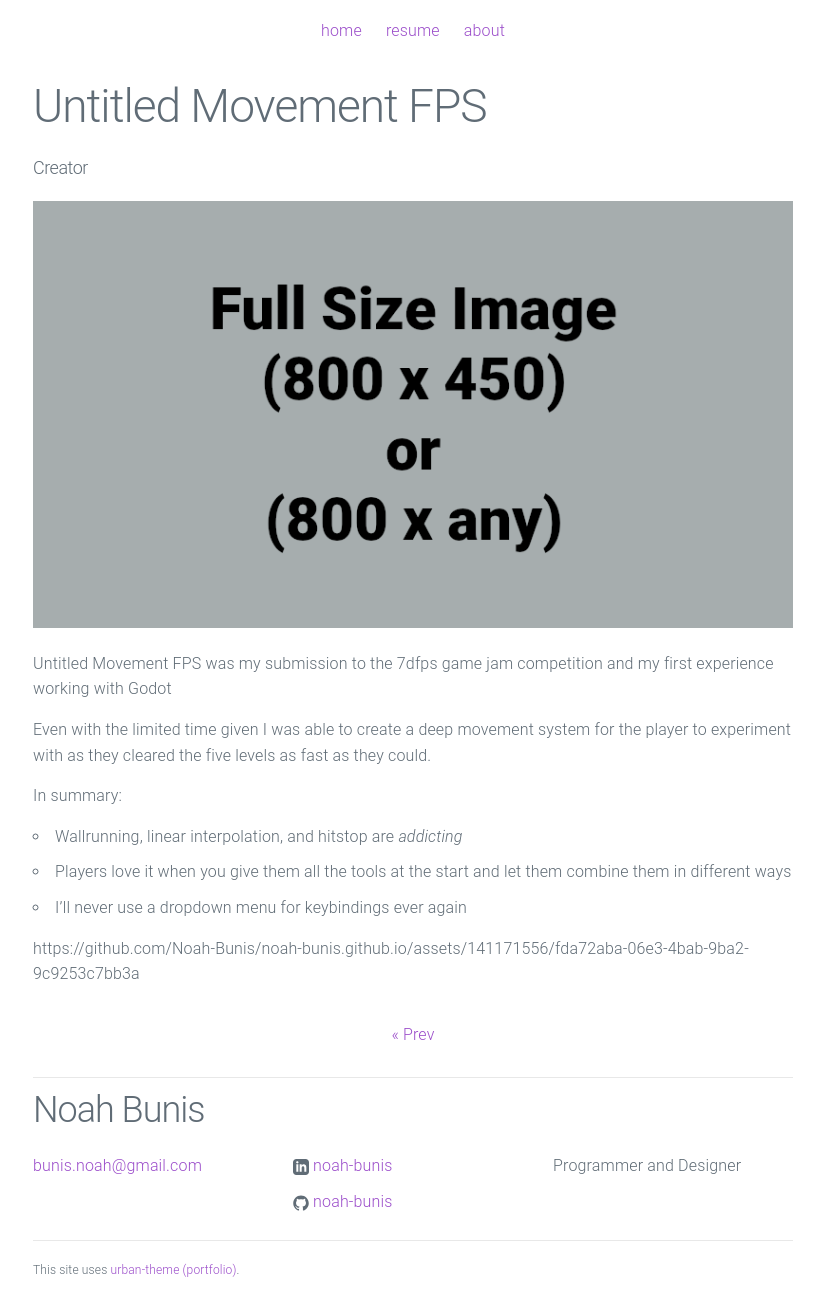
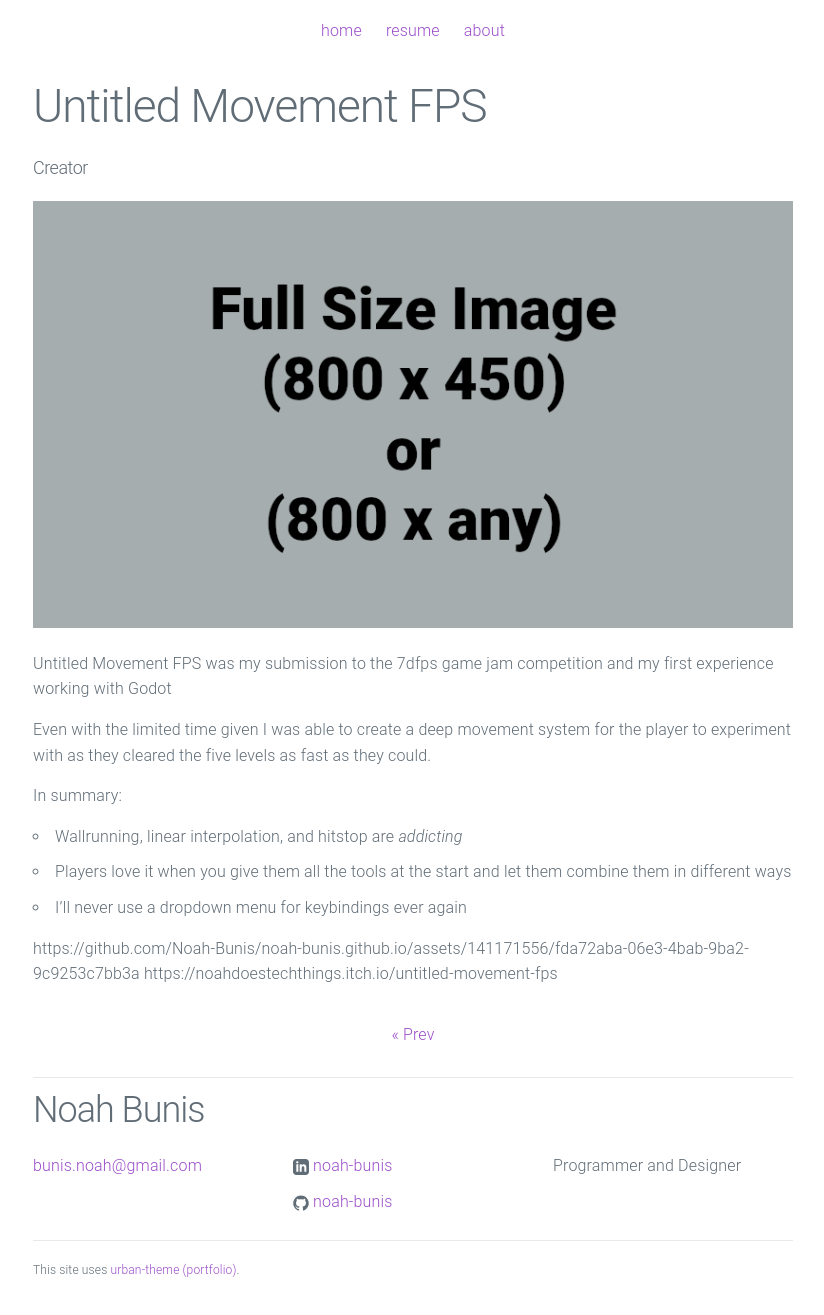
Before and after one commit to Noah-Bunis/noah-bunis.github.io, a Jekyll site: the page built from _posts/2022-12-18-untitled-movement-fps.md, in a window 1280 px wide. Shown: the whole page, without its empty margins (227-1051 px from the left). Built offline with Jekyll 4.4.1, drawn with Linux system fonts in a browser that asks for light colours; some of the changed lines change nothing that is shown.

Commit message:
Update 2022-12-18-untitled-movement-fps.md

```diff
--- a/_posts/2022-12-18-untitled-movement-fps.md
+++ b/_posts/2022-12-18-untitled-movement-fps.md
@@ -17,3 +17,4 @@
 - I'll never use a dropdown menu for keybindings ever again
 
 https://github.com/Noah-Bunis/noah-bunis.github.io/assets/141171556/fda72aba-06e3-4bab-9ba2-9c9253c7bb3a
+https://noahdoestechthings.itch.io/untitled-movement-fps
```
